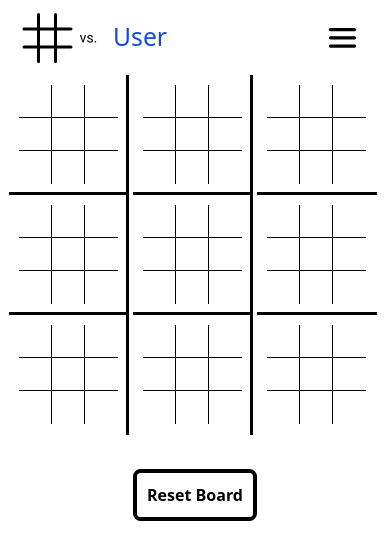
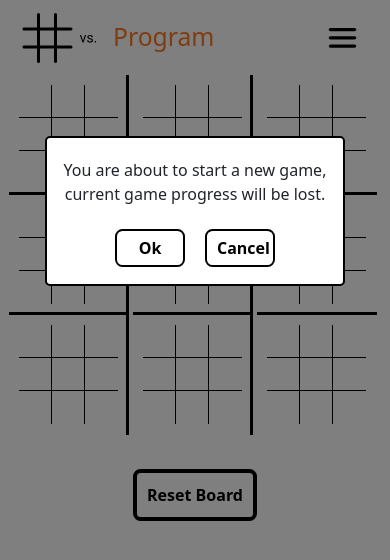
Before and after one commit to AdamAranha/Ultimate-TicTacToe, a React (Create React App) app in the folder client/: page / in a window 390 px wide. Both pictures are taken after a click on the icon 342 px from the left and 37 px from the top of the page. Shown: the top 560 px of the page. Built offline with nearby package versions, Linux system fonts and the light colour scheme; no server answers.

Commit message:
Created modal component, filter when modal appears

```diff
--- a/client/src/components/Header/Header.js
+++ b/client/src/components/Header/Header.js
@@ -1,15 +1,24 @@
-import React, { useState } from 'react';
+import React, { useRef, useState } from 'react';
 import { Container, Alert } from 'react-bootstrap';
 import './Header.css'
 import { ReactComponent as LogoShort } from './ttt-logo.svg'
 import { ReactComponent as LogoLong } from './ttt-logo-long.svg'
 import { ReactComponent as HamburgerMenu } from './hamburger-menu.svg'
+import Modal from '../Modal/Modal.js'
 
 
 
 export default function Header() {
 
     const [opponent, setOpponent] = useState('Program')
+    const [showModal, setShowModal] = useState(false)
+    const avoidRef1 = useRef();
+    const avoidRef2 = useRef();
+
+
+    function toggle() {
+        setShowModal(!showModal)
+    }
 
     function showOpponent() {
 
@@ -29,10 +38,13 @@ export default function Header() {
                 <LogoShort className='header-logo-short' onClick={() => console.log('Clicking on the SVG works')} />
                 <h2 id='opponent-text'>{opponent}</h2>
             </div>
+            <Modal show={showModal} close={toggle} showOpponent={showOpponent} avoid1={avoidRef1} avoid2={avoidRef2} className='app-modal' message='You are about to start a new game, current game progress will be lost.' />
+
             <div className='whatever'>
-                <button className='header-changeGamemode' onClick={() => showOpponent()}>Change Gamemode</button>
-                <HamburgerMenu className="header-hamburger-menu" onClick={() => showOpponent()} />
+                <button ref={avoidRef1} className='header-changeGamemode' onClick={() => toggle()}>Change Gamemode</button>
+                <HamburgerMenu ref={avoidRef2} className="header-hamburger-menu" onClick={() => toggle()} />
             </div>
+
         </div>
 
     </>
--- /dev/null
+++ b/client/src/components/Modal/Modal.css
@@ -0,0 +1,99 @@
+.modal-container{
+    position: absolute;
+    top: 35%;
+    left: 50%;
+    transform: translate(-50%, -50%);
+
+    height: 15vh;
+    width: 30vh;
+    background-color:red;
+    border-radius: 5px;
+    display: block;
+    z-index: 2;
+    background-color:white;
+    border: 2px solid black;
+}
+
+.modal-buttonGroup{
+    width: 200px;
+    position: absolute;
+    top: 75%;
+    left: 50%;
+    transform: translate(-50%, -50%);
+    display: flex;
+    justify-content: space-evenly;
+}
+
+.modal-text{
+    text-align: center;
+    position: relative;
+    top: 20px;
+    font-weight: 500;
+}
+
+.button{
+    outline: none;
+    border: 2px solid ;
+    padding: 5px 10px;
+    width: 70px;
+    font-size: 1rem;
+    font-weight: bold;
+    background: none;
+    transition: all 0.2s ease-in-out;
+    border-radius: 7.5px;
+}
+
+.modal-dimScreen{
+    position: absolute;
+    height: 100vh;
+    width: 100vw;
+    background-color: black;
+    opacity: 50%;
+    top: 0;
+    left: 0;
+    z-index: 1;
+}
+
+
+@media only screen and (max-width: 850px){
+    .modal-container{
+        display: block;
+        position: absolute;
+        top: 25%;
+        left: 50%;
+        transform: translate(-50%, -50%);
+
+        height: 150px;
+        width: 300px;
+        background-color:white;
+        border: 2px solid black;
+    }
+
+    .modal-buttonGroup{
+        width: 200px;
+        position: absolute;
+        top: 75%;
+        left: 50%;
+        transform: translate(-50%, -50%);
+        display: flex;
+        justify-content: space-evenly;
+    }
+
+    .modal-text{
+        position: relative;
+        top: 20px;
+        font-weight: 500;
+    }
+
+    .button{
+        outline: none;
+        border: 2px solid ;
+        padding: 5px 10px;
+        width: 70px;
+        font-size: 1rem;
+        font-weight: bold;
+        background: none;
+        transition: all 0.2s ease-in-out;
+        border-radius: 7.5px;
+    }
+}
--- /dev/null
+++ b/client/src/components/Modal/Modal.js
@@ -0,0 +1,44 @@
+import React, { useEffect, useRef } from 'react';
+import './Modal.css'
+
+export default function Modal({ message, show, close, showOpponent, avoid1, avoid2 }) {
+
+    const modelRef = useRef()
+
+    useEffect(() => {
+        function handleClick(event) {
+            if (modelRef.current && !modelRef.current.contains(event.target) && !avoid1.current.contains(event.target) && !avoid2.current.contains(event.target)) {
+                close()
+            }
+        }
+        // add when mounted
+        document.addEventListener("mousedown", handleClick);
+        // return function to be called when unmounted
+        return () => {
+            document.removeEventListener("mousedown", handleClick);
+        };
+    })
+
+
+
+    return <>
+        {
+            show ?
+                <div>
+                    <div className='modal-dimScreen'></div>
+                    <div className='modal-container' ref={modelRef}>
+                        <p className='modal-text'>{message}</p>
+                        <div className='modal-buttonGroup'>
+                            <button className='button' onClick={() => {
+                                close()
+                                showOpponent()
+                            }}>Ok</button>
+                            <button className='button' onClick={() => close()}>Cancel</button>
+                        </div>
+
+                    </div>
+                </div>
+
+                : null}
+    </>
+}
```
